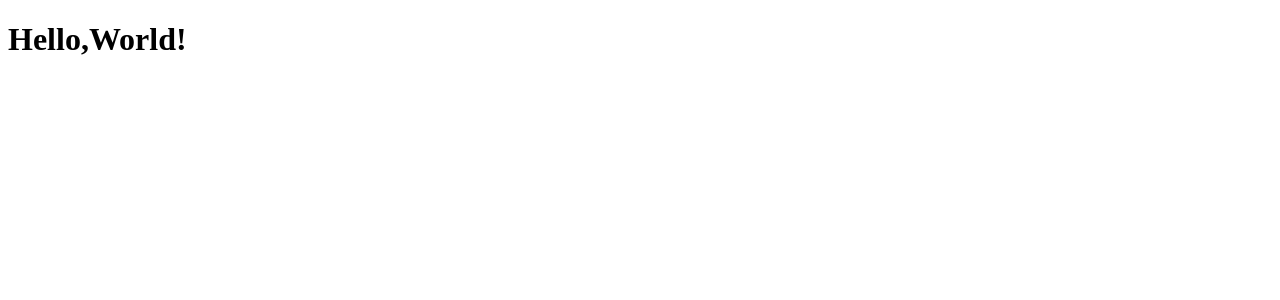
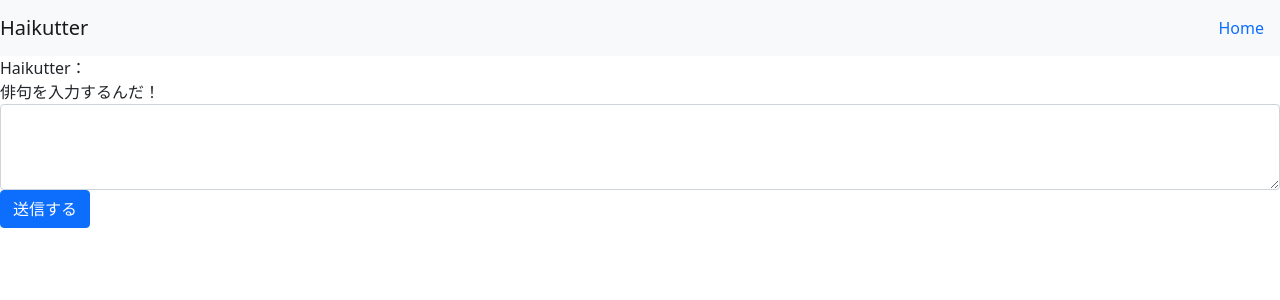
Before and after one commit to 2020-AIT-OOP2-Group1/Haikutter, a Flask app: page / in a window 1280 px wide. Shown: the top 300 px of the page. Run offline with Flask 2, Linux system fonts and the light colour scheme.

Commit message:
ヘッダーの実装と俳句の入力
ヘッダーの実装と俳句の入力ができました

```diff
--- a/templates/main.html
+++ b/templates/main.html
@@ -4,8 +4,22 @@
     <meta charset="UTF-8">
     <meta name="viewport" content="width=device-width, initial-scale=1.0">
     <title>Haikutter</title>
+    <link href="https://cdn.jsdelivr.net/npm/bootstrap@5.0.0-beta1/dist/css/bootstrap.min.css" rel="stylesheet" integrity="sha384-giJF6kkoqNQ00vy+HMDP7azOuL0xtbfIcaT9wjKHr8RbDVddVHyTfAAsrekwKmP1" crossorigin="anonymous">
 </head>
 <body>
-    <h1>Hello,World!</h1>
+    <nav class="navbar navbar-light bg-light">
+        <span class="navbar-brand mb-0 h1">Haikutter</span>
+        <ul class="nav">
+            <li class="nav-item"><a class="nav-link" href="/">Home</a></li>
+        </ul>
+    </nav>
+    <form action="cgi-bin/formmail.cgi" method="post">Haikutter：<br>
+        <div class="form-group">
+            <label for="exampleFormControlTextarea1">俳句を入力するんだ！</label>
+            <textarea class="form-control" id="exampleFormControlTextarea1" rows="3"></textarea>
+            <button type="submit" class="btn btn-primary mb-2">送信する</button>
+          </div>
+        </form>
+
 </body>
 </html>
```
